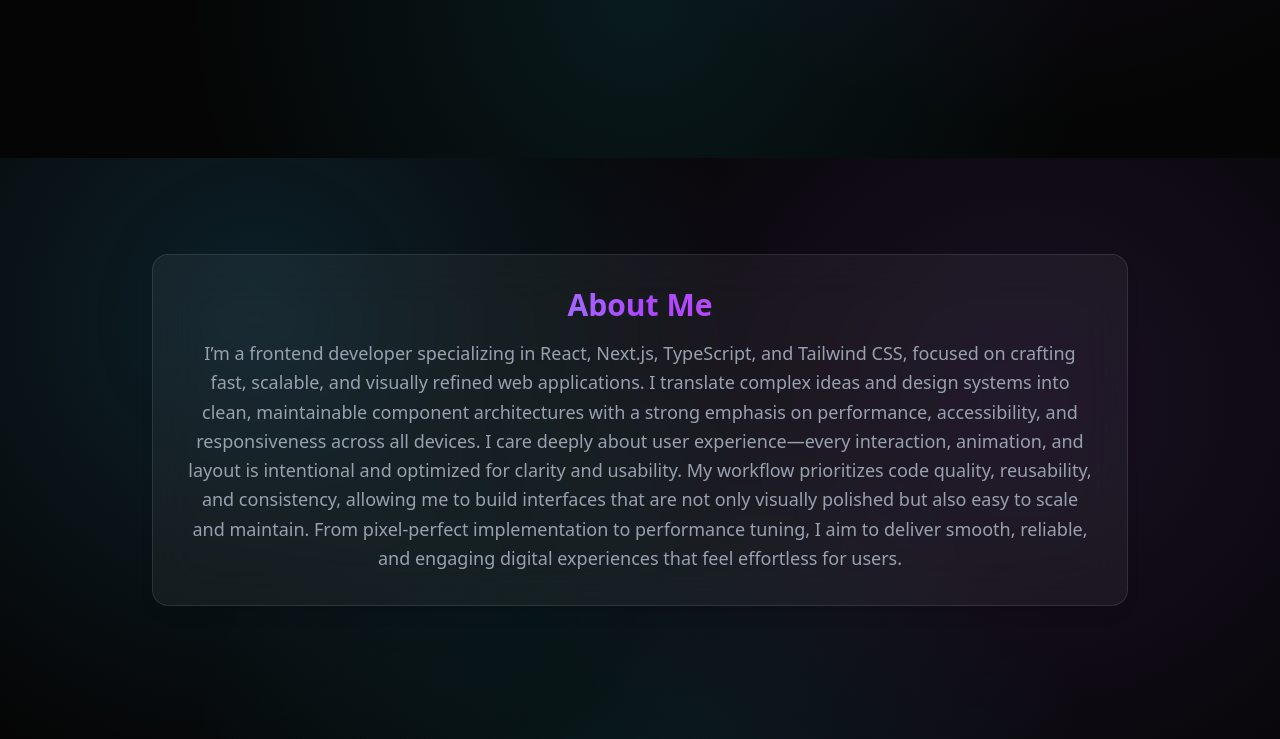
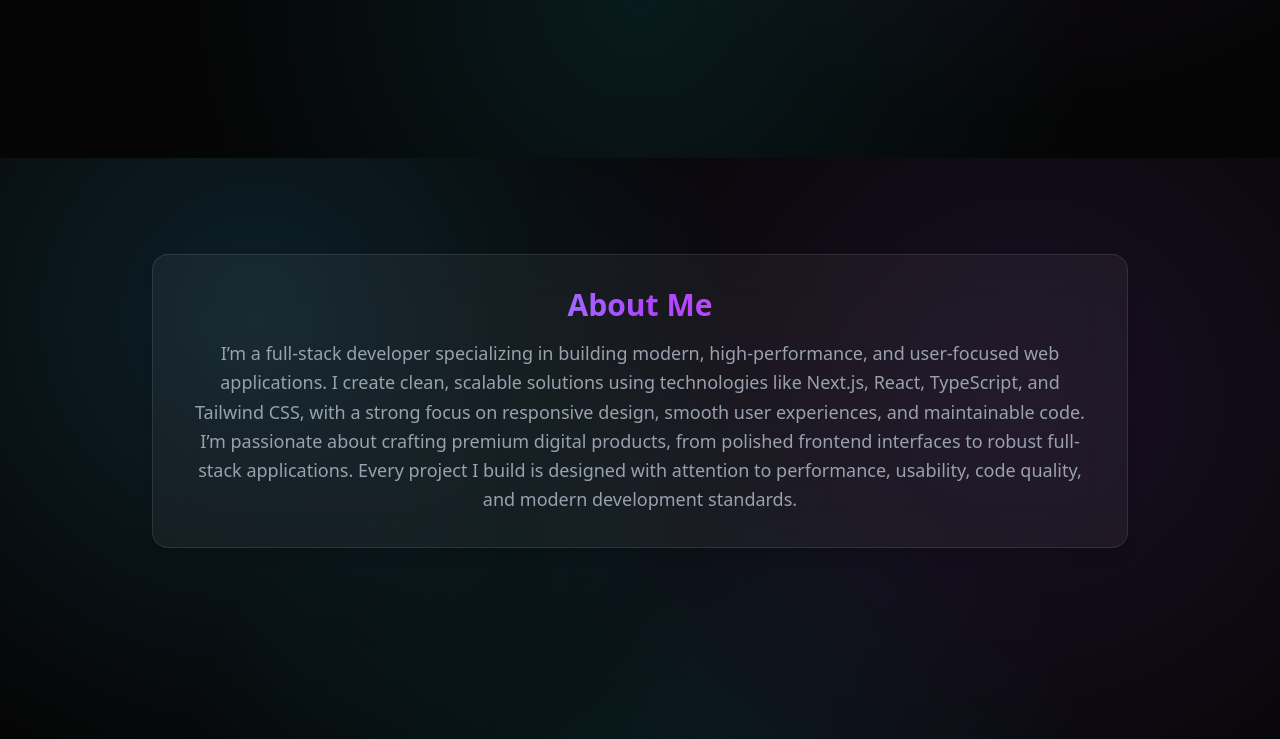
Before and after one commit to naimurr-rahman/naimur-rahman, a Next.js app: page / in a window 1280 px wide. Shown: the part 642-1381 px from the top of the page. Built offline with nearby package versions, Linux system fonts and the light colour scheme.

Commit message:
fixed hero section

```diff
--- a/app/terms-of-service/page.tsx
+++ b/app/terms-of-service/page.tsx
@@ -6,54 +6,67 @@ export default function TermsOfService() {
       </h1>
 
       <p className="mb-6">
-        These Terms of Service govern your use of this website. By accessing or using this site, you agree to these terms.
+        These Terms of Service govern your use of this website. By accessing or
+        using this site, you agree to these terms.
       </p>
 
       {/* Use of Website */}
       <h2 className="text-2xl font-semibold mt-10 mb-3">Use of Website</h2>
       <p className="mb-4">
-        This website is intended to showcase portfolio work and provide information about services. You agree not to misuse the content or attempt to disrupt the website.
+        This website is intended to showcase portfolio work and provide
+        information about services. You agree not to misuse the content or
+        attempt to disrupt the website.
       </p>
 
       {/* Intellectual Property */}
-      <h2 className="text-2xl font-semibold mt-10 mb-3">Intellectual Property</h2>
+      <h2 className="text-2xl font-semibold mt-10 mb-3">
+        Intellectual Property
+      </h2>
       <p className="mb-4">
-        All content on this website, including text, design, and code, is the property of Naimur Rahman unless otherwise stated. You may not copy, reproduce, or distribute content without permission.
+        All content on this website, including text, design, and code, is the
+        property of Naimur Rahman unless otherwise stated. You may not copy,
+        reproduce, or distribute content without permission.
       </p>
 
       {/* Services */}
       <h2 className="text-2xl font-semibold mt-10 mb-3">Services</h2>
       <p className="mb-4">
-        Any services offered are subject to separate agreements. Contacting through the form does not guarantee a project or partnership.
+        Any services offered are subject to separate agreements. Contacting
+        through the form does not guarantee a project or partnership.
       </p>
 
       {/* Limitation of Liability */}
-      <h2 className="text-2xl font-semibold mt-10 mb-3">Limitation of Liability</h2>
+      <h2 className="text-2xl font-semibold mt-10 mb-3">
+        Limitation of Liability
+      </h2>
       <p className="mb-4">
-        This website is provided "as is" without warranties of any kind. I am not responsible for any damages resulting from the use of this site.
+        This website is provided &quot;as is&quot; without warranties of any
+        kind. I am not responsible for any damages resulting from the use of
+        this site.
       </p>
 
       {/* External Links */}
       <h2 className="text-2xl font-semibold mt-10 mb-3">External Links</h2>
       <p className="mb-4">
-        This website may contain links to third-party sites. I am not responsible for the content or practices of those websites.
+        This website may contain links to third-party sites. I am not
+        responsible for the content or practices of those websites.
       </p>
 
       {/* Changes */}
       <h2 className="text-2xl font-semibold mt-10 mb-3">Changes to Terms</h2>
       <p className="mb-4">
-        These terms may be updated at any time. Continued use of the site means you accept any changes.
+        These terms may be updated at any time. Continued use of the site means
+        you accept any changes.
       </p>
 
       {/* Contact */}
       <h2 className="text-2xl font-semibold mt-10 mb-3">Contact</h2>
       <p>
-        If you have any questions about these Terms, please contact me through the contact form on this website.
+        If you have any questions about these Terms, please contact me through
+        the contact form on this website.
       </p>
 
-      <p className="mt-10 text-sm text-gray-500">
-        Last updated: 2026
-      </p>
+      <p className="mt-10 text-sm text-gray-500">Last updated: 2026</p>
     </section>
   );
 }
--- a/components/About.tsx
+++ b/components/About.tsx
@@ -7,19 +7,15 @@ export default function About() {
         <div className="p-8 text-center text-lg">
           <h2 className="text-3xl font-bold mb-4 text-gradient">About Me</h2>
           <p className="text-gray-400 leading-relaxed">
-            I’m a frontend developer specializing in React, Next.js, TypeScript, and
-            Tailwind CSS, focused on crafting fast, scalable, and visually
-            refined web applications. I translate complex ideas and design
-            systems into clean, maintainable component architectures with a
-            strong emphasis on performance, accessibility, and responsiveness
-            across all devices. I care deeply about user experience—every
-            interaction, animation, and layout is intentional and optimized for
-            clarity and usability. My workflow prioritizes code quality,
-            reusability, and consistency, allowing me to build interfaces that
-            are not only visually polished but also easy to scale and maintain.
-            From pixel-perfect implementation to performance tuning, I aim to
-            deliver smooth, reliable, and engaging digital experiences that feel
-            effortless for users.
+            I’m a full-stack developer specializing in building modern,
+            high-performance, and user-focused web applications. I create clean,
+            scalable solutions using technologies like Next.js, React,
+            TypeScript, and Tailwind CSS, with a strong focus on responsive
+            design, smooth user experiences, and maintainable code. I’m
+            passionate about crafting premium digital products, from polished
+            frontend interfaces to robust full-stack applications. Every project
+            I build is designed with attention to performance, usability, code
+            quality, and modern development standards.
           </p>
         </div>
       </Glass>
--- a/components/Contact.tsx
+++ b/components/Contact.tsx
@@ -13,7 +13,7 @@ export default function Contact() {
   const [loading, setLoading] = useState(false);
 
   const handleChange = (
-    e: React.ChangeEvent<HTMLInputElement | HTMLTextAreaElement>
+    e: React.ChangeEvent<HTMLInputElement | HTMLTextAreaElement>,
   ) => {
     setForm({
       ...form,
@@ -40,7 +40,7 @@ export default function Contact() {
       } else {
         alert("Something went wrong ❌");
       }
-    } catch (error) {
+    } catch {
       alert("Network error ❌");
     } finally {
       setLoading(false);
@@ -48,15 +48,10 @@ export default function Contact() {
   };
 
   return (
-    <section
-      id="contact"
-      className="max-w-5xl mx-auto px-6 py-24 text-center"
-    >
+    <section id="contact" className="max-w-5xl mx-auto px-6 py-24 text-center">
       <Glass>
         <div className="p-8">
-          <h2 className="text-3xl font-bold mb-6 text-gradient">
-            Contact
-          </h2>
+          <h2 className="text-3xl font-bold mb-6 text-gradient">Contact</h2>
 
           <form onSubmit={handleSubmit} className="flex flex-col gap-4">
             <input
--- a/components/Hero.tsx
+++ b/components/Hero.tsx
@@ -14,7 +14,7 @@ export default function Hero() {
         transition={{ duration: 0.6 }}
         className="text-5xl md:text-7xl font-bold text-gradient"
       >
-        Frontend Developer
+        Full Stack Developer
       </motion.h1>
 
       <motion.p
@@ -23,7 +23,8 @@ export default function Hero() {
         transition={{ delay: 0.3 }}
         className="text-gray-400 mt-4 max-w-xl text-lg"
       >
-        Fast, responsive, and visually stunning web applications with React and Next.js. Clean code, modern design, and seamless user experience.
+        Fast, responsive, and visually stunning web applications with React and
+        Next.js. Clean code, modern design, and seamless user experience.
       </motion.p>
 
       <motion.div
@@ -34,16 +35,15 @@ export default function Hero() {
       >
         <a href="#projects">
           <button className="px-6 py-3 rounded-full bg-purple-500 text-white hover:scale-105 transition cursor-pointer">
-          View Work
-        </button>
+            View Work
+          </button>
         </a>
 
         <a href="#contact">
           <button className="px-6 py-3 rounded-full border border-white/20 hover:bg-white/10 transition cursor-pointer">
-          Contact Me
-        </button>
+            Contact Me
+          </button>
         </a>
-
       </motion.div>
     </section>
   );
--- a/components/Projects.tsx
+++ b/components/Projects.tsx
@@ -1,42 +1,42 @@
-import Glass from "./Glass";
-
 const projects = [
   {
     title: "Food Blog",
     tech: "React + Next.js",
-    link: "https://naimurr-rahman.github.io/website_design_for_food_blog/"
+    link: "https://naimurr-rahman.github.io/website_design_for_food_blog/",
   },
   {
     title: "Ecommerce",
     tech: "React + Next.js",
-    link: "https://nextjs-ecommerce-site-one.vercel.app/"
-
+    link: "https://nextjs-ecommerce-site-one.vercel.app/",
   },
   {
     title: "Dashboard",
     tech: "React + Next.js",
-    link: "https://dashboard-beige-two-92.vercel.app/dashboard"
+    link: "https://dashboard-beige-two-92.vercel.app/dashboard",
   },
   {
     title: "Landing Page",
     tech: "CSS + JavaScript",
-    link: "https://spontaneous-bunny-c320c1.netlify.app/"
+    link: "https://spontaneous-bunny-c320c1.netlify.app/",
   },
   {
     title: "AI Dashboard",
     tech: "Next.js + SupaBase",
-    link: "https://ai-dashboard-4ssy.vercel.app/"
+    link: "https://ai-dashboard-4ssy.vercel.app/",
   },
   {
     title: "Clario SaaS Template",
     tech: "CSS + Javascript",
-    link: "https://clario-saas.netlify.app/"
-  }
+    link: "https://clario-saas.netlify.app/",
+  },
 ];
 
 export default function Projects() {
   return (
-    <section id="projects" className="max-w-5xl mx-auto px-6 py-24 text-center justify-center">
+    <section
+      id="projects"
+      className="max-w-5xl mx-auto px-6 py-24 text-center justify-center"
+    >
       <h2 className="text-3xl font-bold mb-8 text-gradient">Projects</h2>
 
       <div className="grid md:grid-cols-2 gap-6">
--- a/package.json
+++ b/package.json
@@ -25,5 +25,9 @@
     "eslint-config-next": "16.2.1",
     "tailwindcss": "^4",
     "typescript": "^5"
+  },
+  "allowScripts": {
+    "sharp@0.34.5": true,
+    "unrs-resolver@1.11.1": true
   }
 }
```
Also changed, not shown: 1 other file (tests, documents, lock files or other folders).
